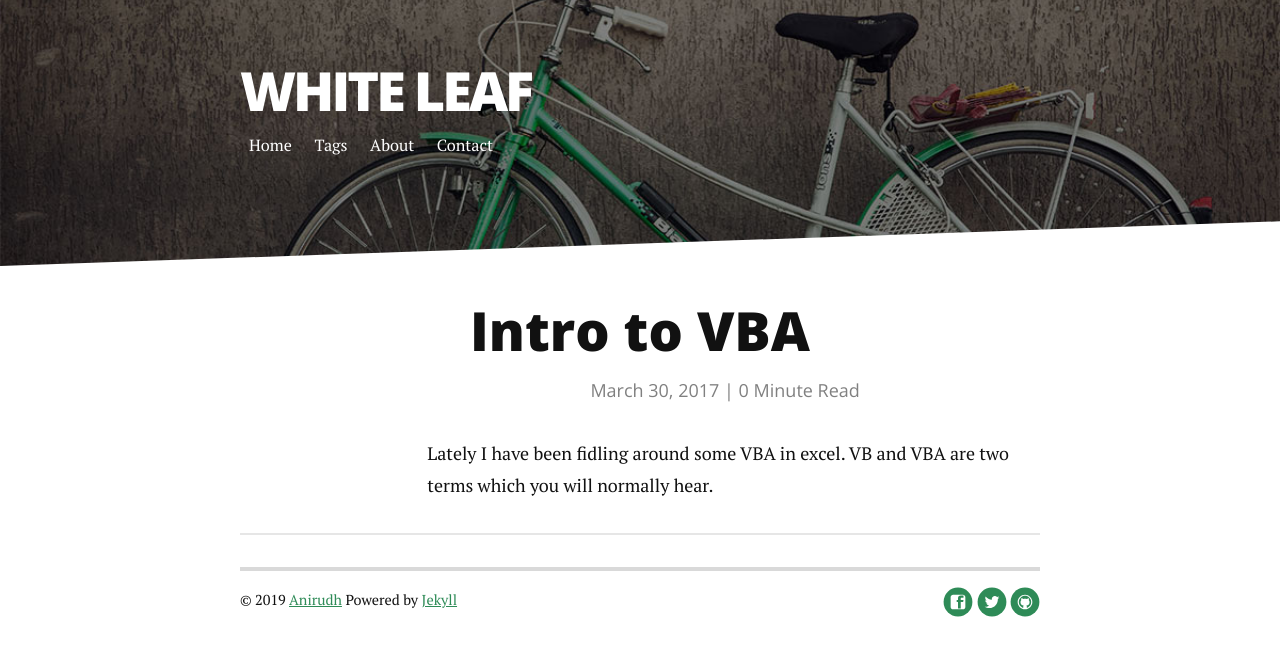
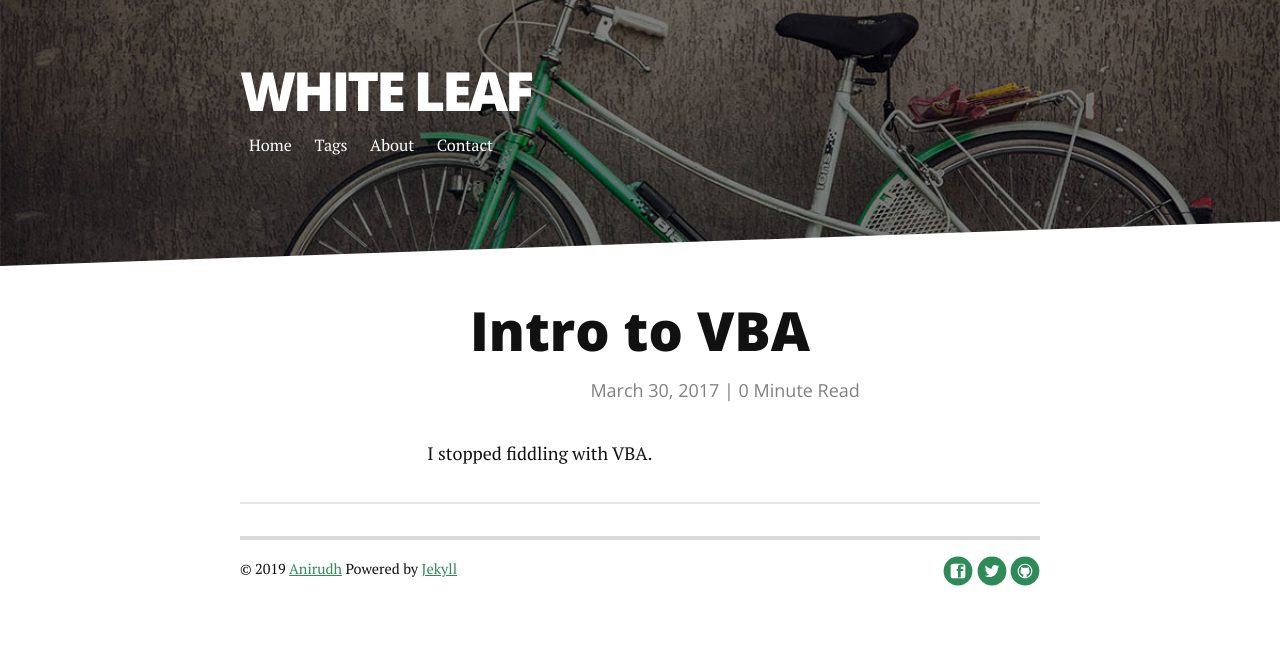
Before and after one commit to anirudh708/anirudh708.github.com, a Jekyll site: the page built from _posts/2015-08-16-test-post.markdown, in a window 1280 px wide. Shown: the top 656 px of the page. Built offline with Jekyll 4.4.1, drawn with Linux system fonts in a browser that asks for light colours; nearby versions of some CDN libraries; Markdown is read by kramdown in place of the engine named in the settings.

Commit message:
Testing if this is still working

```diff
--- a/_posts/2015-08-16-test-post.markdown
+++ b/_posts/2015-08-16-test-post.markdown
@@ -5,4 +5,4 @@ date:   2017-03-30
 tags: [VBA,Excel]
 ---
 
-Lately I have been fidling around some VBA in excel. VB and VBA are two terms which you will normally hear.
+I stopped fiddling with VBA.
```
